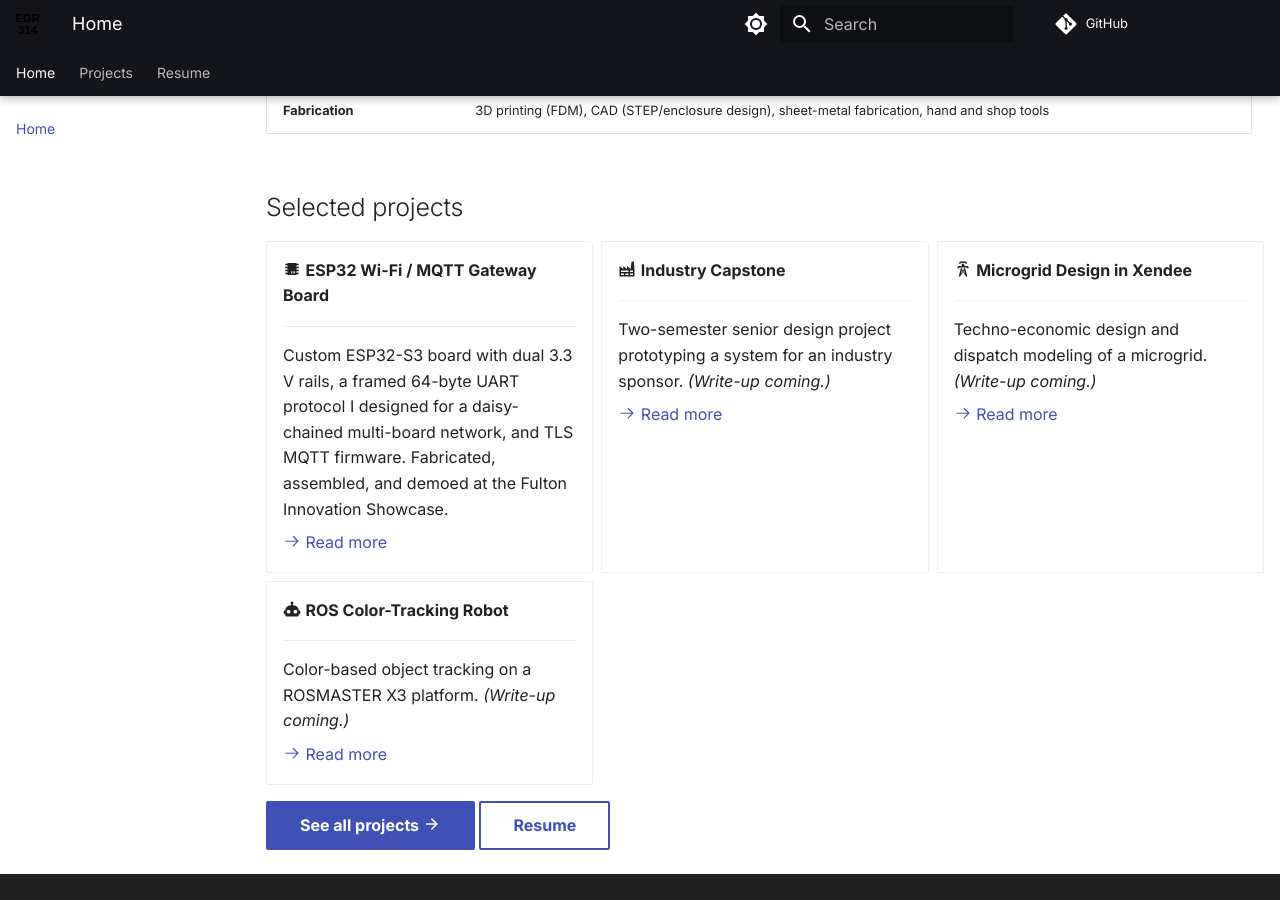
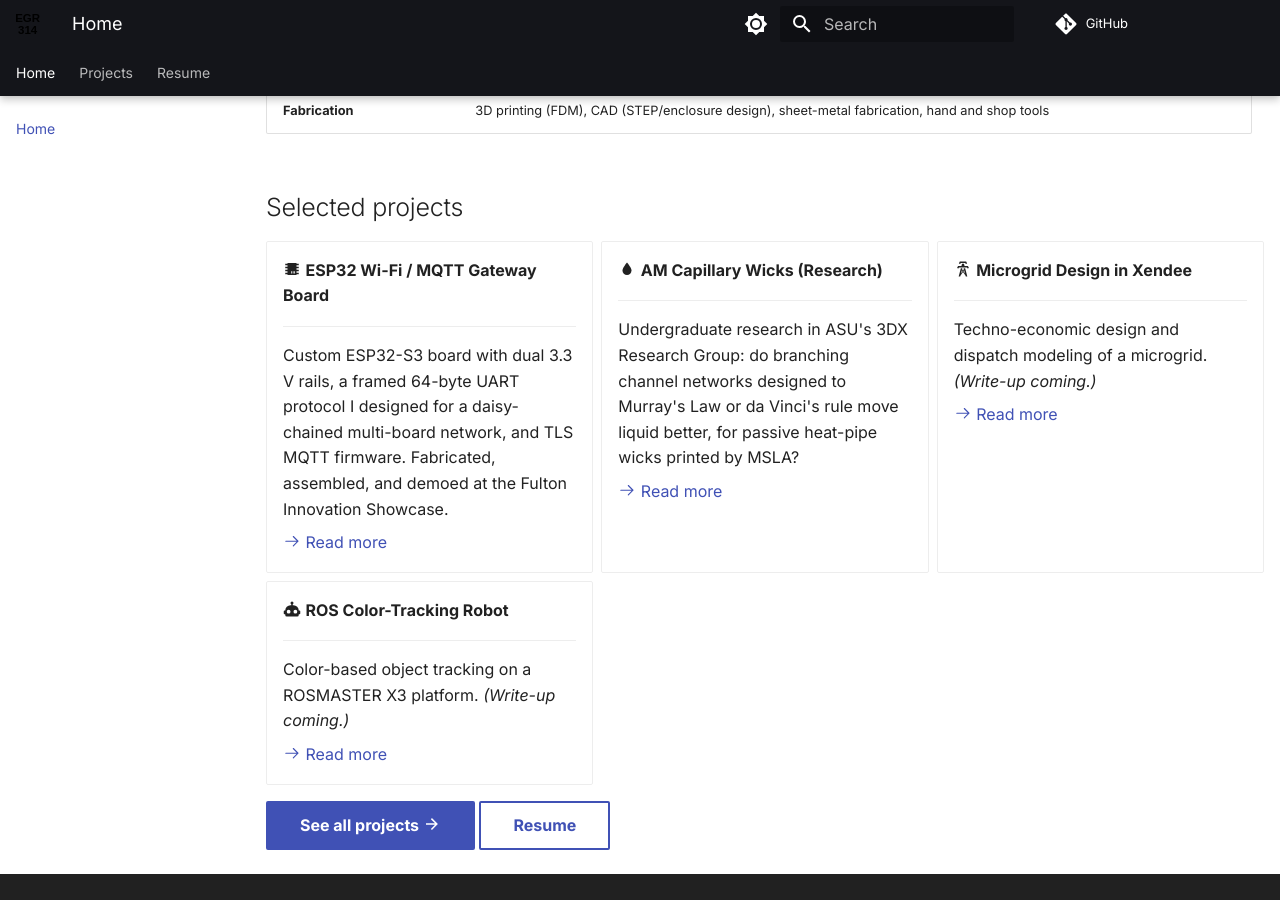
Before and after one commit to Skyworrio/Skyworrio.github.io, an MkDocs documentation site: the page built from docs/index.md, in a window 1280 px wide and 900 px high, scrolled down 695 px. Built offline with MkDocs 1.6.1 and Material for MkDocs 9.7.7, drawn with Linux system fonts in a browser that asks for light colours; comment, search, counter and statistics services are not loaded.

Commit message:
Add capillary wicks research project

```diff
--- a/docs/index.md
+++ b/docs/index.md
@@ -39,13 +39,13 @@ I hold a B.S. in Electrical Systems Engineering from Arizona State University an
 
     [:octicons-arrow-right-24: Read more](projects/wifi-mqtt-board/index.md)
 
--   :material-factory: **Industry Capstone**
+-   :material-water: **AM Capillary Wicks (Research)**
 
     ---
 
-    Two-semester senior design project prototyping a system for an industry sponsor. *(Write-up coming.)*
+    Undergraduate research in ASU's 3DX Research Group: do branching channel networks designed to Murray's Law or da Vinci's rule move liquid better, for passive heat-pipe wicks printed by MSLA?
 
-    [:octicons-arrow-right-24: Read more](projects/index.md)
+    [:octicons-arrow-right-24: Read more](projects/capillary-wicks/index.md)
 
 -   :material-transmission-tower: **Microgrid Design in Xendee**
 
--- a/mkdocs.yml
+++ b/mkdocs.yml
@@ -93,6 +93,7 @@ nav:
   - Projects:
       - projects/index.md
       - ESP32 Wi-Fi / MQTT Gateway Board: projects/wifi-mqtt-board/index.md
+      - AM Capillary Wicks (Research): projects/capillary-wicks/index.md
       # When a draft is ready: rename projects/<name>_draft.md -> projects/<name>.md and add it here, e.g.
       # - Industry Capstone: projects/capstone.md
       # - Microgrid Design (Xendee): projects/microgrid.md
```
Also changed, not shown: docs/projects/index.md (+2 -0 lines), docs/projects/new-capillary-wicks/index.md (added, +72 -0 lines), docs/projects/new-capillary-wicks/img/designs-a-b.png (added), docs/projects/new-capillary-wicks/img/experiment.png (added), docs/projects/new-capillary-wicks/img/physics.png (added), docs/projects/new-capillary-wicks/img/printed-plate.jpg (added), 1 other file.
